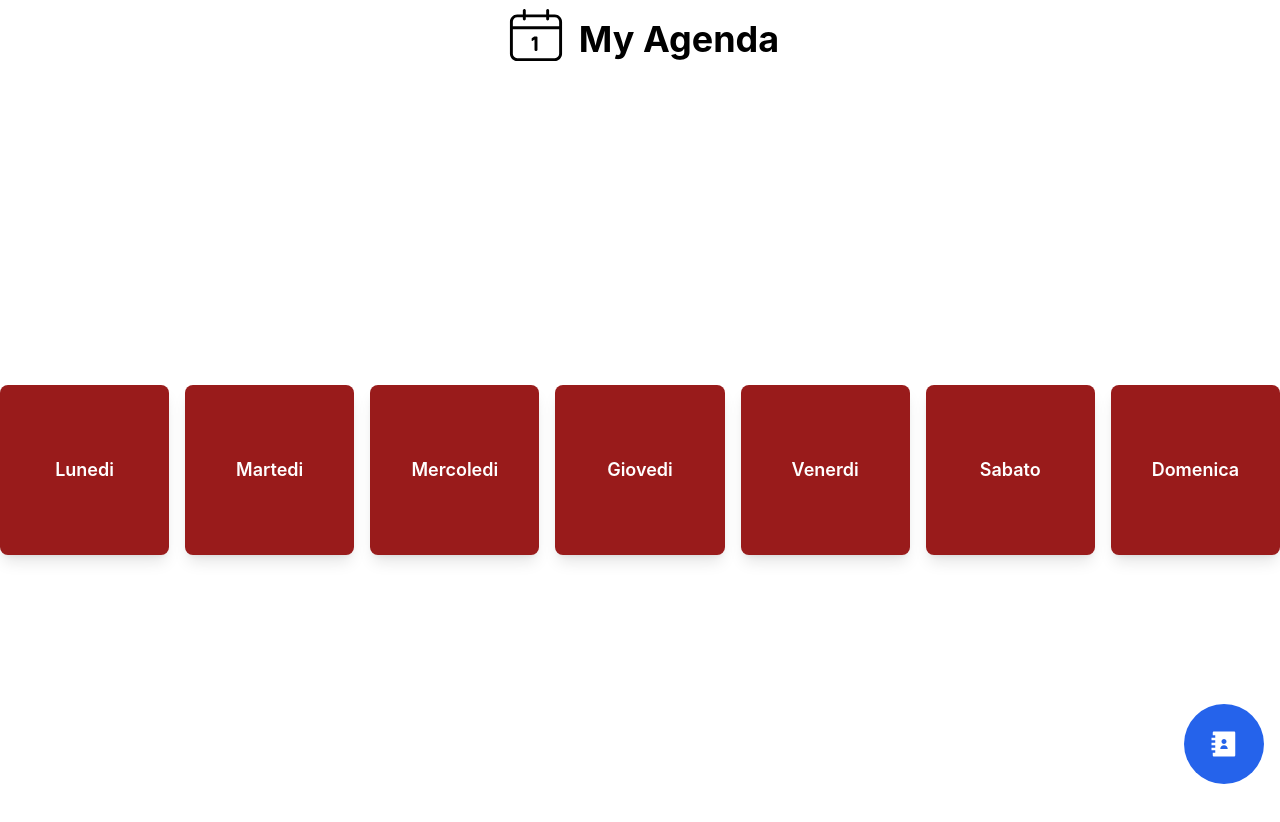
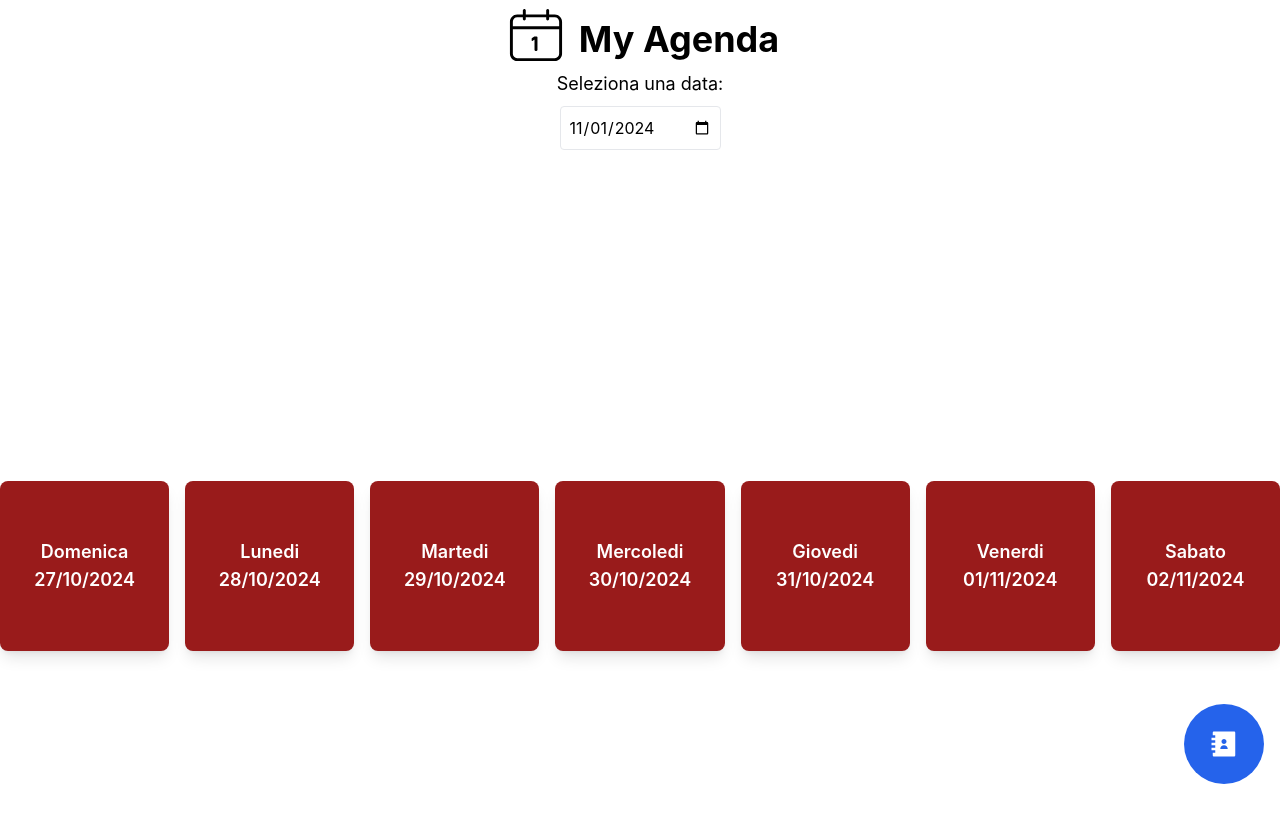
Before and after one commit to GiacomoDiFa/AppointmentScheduleWhatsapp, a React (Create React App) app in the folder frontend/: page /Calendar/ in a window 1280 px wide. Shown: the top 822 px of the page. Built offline with nearby package versions, Linux system fonts and the light colour scheme.

Commit message:
Added week automatically

```diff
--- a/frontend/src/App.js
+++ b/frontend/src/App.js
@@ -20,7 +20,7 @@ function App() {
         </Link>
         <Routes>
           <Route path='/' element={<HomePage />}></Route>
-          <Route path='/day/:giorno' element={<DayPage />}></Route>
+          <Route path='/day/:giorno/:data' element={<DayPage />}></Route>
           <Route path='/contacts' element={<ContactsPage />}></Route>
         </Routes>
       </BrowserRouter>
--- a/frontend/src/components/Calendar.js
+++ b/frontend/src/components/Calendar.js
@@ -1,20 +1,20 @@
 import React from 'react';
 import { Link } from 'react-router-dom';
 
+function Calendar({ days }) {
+  const giorniSettimana = ['Domenica', 'Lunedi', 'Martedi', 'Mercoledi', 'Giovedi', 'Venerdi', 'Sabato'];
 
-const giorni = ['Lunedi', 'Martedi', 'Mercoledi', 'Giovedi','Venerdi', 'Sabato', 'Domenica']
-
-function Calendar() {
-
-    return (
-        <div className="grid grid-cols-7 gap-4 h-screen w-screen items-center justify-center">
-            {giorni.map(giorno =>
-               <Link key={giorno} to={`/day/${giorno}`}> <div className="bg-red-800 aspect-square rounded-lg flex items-center justify-center text-white text-lg font-semibold shadow-lg hover:bg-red-700 transition-transform transform hover:scale-105"
-                    >
-                    {giorno}
-                </div></Link>)}
-        </div>
-    );
+  return (
+    <div className="grid grid-cols-7 gap-4 h-screen w-screen items-center justify-center">
+      {days.map((day, index) => (
+        <Link key={index} to={`/day/${giorniSettimana[index]}/${day.toLocaleDateString('it-IT').split('/').join('-')}`}>
+          <div className="bg-red-800 aspect-square rounded-lg flex items-center justify-center text-white text-lg font-semibold shadow-lg hover:bg-red-700 transition-transform transform hover:scale-105">
+            {giorniSettimana[index]} <br /> {day.toLocaleDateString('it-IT')}
+          </div>
+        </Link>
+      ))}
+    </div>
+  );
 }
 
 export default Calendar;
--- a/frontend/src/pages/DayPage.js
+++ b/frontend/src/pages/DayPage.js
@@ -5,12 +5,11 @@ import axios from 'axios';
 import { LuSendHorizonal } from "react-icons/lu";
 import swal from 'sweetalert';
 
-
 function DayPage() {
-    const { giorno } = useParams();
+    const { giorno, data } = useParams();
     const [isFormOpen, setIsFormOpen] = useState(false);
     const [newUser, setNewUser] = useState({
-        data: '',
+        data: data || '',  // Pre-riempie il campo data con il valore della data nel link
         orario: '',
         numero: '',
         nome: '',
@@ -53,8 +52,7 @@ function DayPage() {
             const response = await axios.get(`http://localhost:5000/api/whatsapp/send-messages/${giorno}`);
             if (response.status === 200) {
                 swal("Ottimo!", `I messaggi di ${giorno} sono stati inviati con successo!`, "success");
-            }
-            if (response.status === 404) {
+            } else {
                 swal("Oops!", "Qualcosa è andato storto!", "error");
             }
         } catch (error) {
--- a/frontend/src/pages/HomePage.js
+++ b/frontend/src/pages/HomePage.js
@@ -1,18 +1,44 @@
-import React from 'react'
-import Calendar from '../components/Calendar'
+import React, { useState } from 'react';
+import Calendar from '../components/Calendar';
 import { RiContactsBook3Fill } from "react-icons/ri";
 import { Link } from 'react-router-dom';
 
 function HomePage() {
+  const [selectedDate, setSelectedDate] = useState(new Date());
+  const [daysOfWeek, setDaysOfWeek] = useState(getDaysOfWeek(new Date()));
+
+  function handleDateChange(e) {
+    const date = new Date(e.target.value);
+    setSelectedDate(date);
+    setDaysOfWeek(getDaysOfWeek(date));
+  }
+
+  function getDaysOfWeek(startDate) {
+    const days = [];
+    const current = new Date(startDate);
+    current.setDate(current.getDate() - current.getDay()); // Inizio della settimana (domenica)
+    for (let i = 0; i < 7; i++) {
+      days.push(new Date(current));
+      current.setDate(current.getDate() + 1);
+    }
+    return days;
+  }
+
   return (
     <div className='relative'>
       <div className='h-screen w-screen items-center'>
-        <Calendar />
+        <label className='block text-lg mb-2'>Seleziona una data:</label>
+        <input
+          type="date"
+          value={selectedDate.toISOString().split('T')[0]}
+          onChange={handleDateChange}
+          className='p-2 border rounded mb-4'
+        />
+        <Calendar days={daysOfWeek} />
         <div className='fixed bottom-4 right-4 flex'>
           <Link to='/contacts'>
             <div
-              className='rounded-full w-20 h-20 bg-blue-600 flex justify-center items-center text-white cursor-pointer text-3xl  hover:bg-blue-700 transition-transform transform hover:scale-105'
-              onClick={() => (true)}
+              className='rounded-full w-20 h-20 bg-blue-600 flex justify-center items-center text-white cursor-pointer text-3xl hover:bg-blue-700 transition-transform transform hover:scale-105'
             >
               <RiContactsBook3Fill />
             </div>
@@ -20,7 +46,7 @@ function HomePage() {
         </div>
       </div>
     </div>
-  )
+  );
 }
 
-export default HomePage
+export default HomePage;
```
Also changed, not shown: 2 other files (tests, documents, lock files or other folders).
